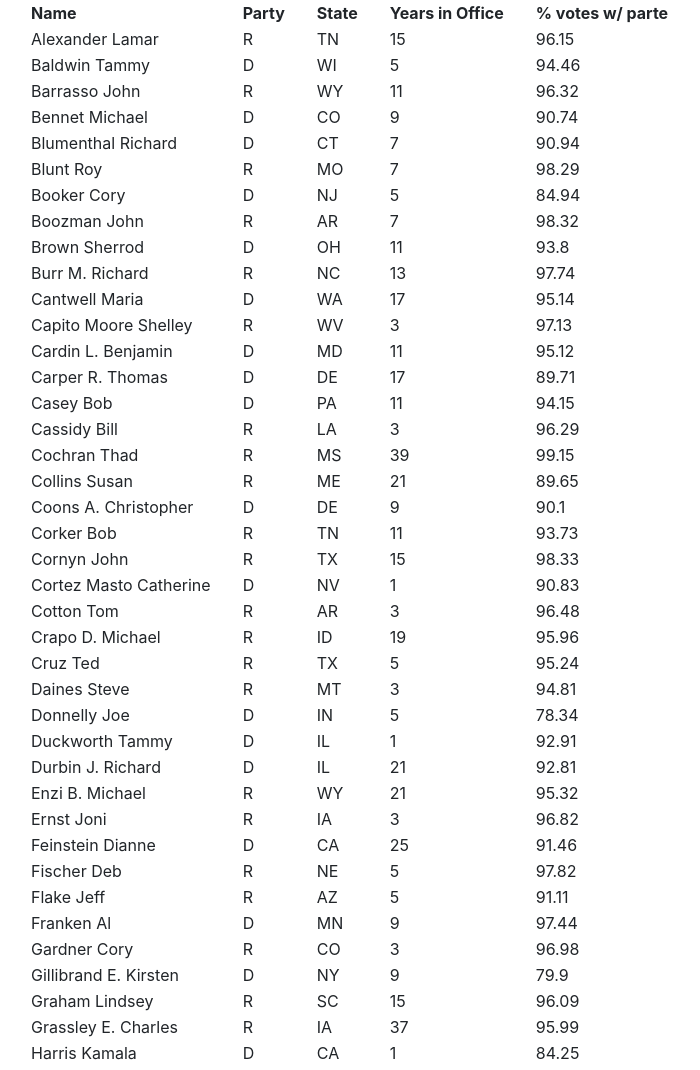
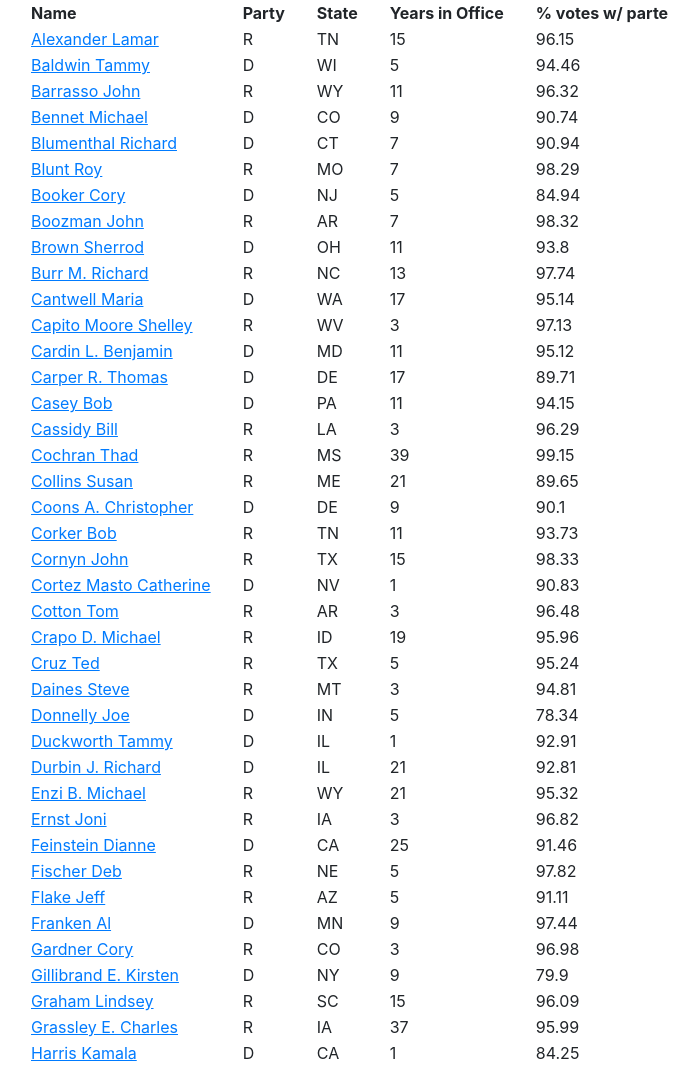
Before and after one commit to aperez536/Javascript, a plain HTML site: page JavaScript/task 2/senate-data(mostrando en tabla).html in a window 1280 px wide. Shown: the top 1070 px of the page, without its empty margins (0-700 px from the left). Drawn offline with nearby package versions, Linux system fonts and the light colour scheme.

Commit message:
agrego link para refenciar a la pagina de los senadores.

```diff
--- a/JavaScript/task 2/estiloTabla.css
+++ b/JavaScript/task 2/estiloTabla.css
@@ -4,3 +4,6 @@ text-indent: 30px;
 td{
   text-indent: 30px;
 }
+a{
+  text-decoration: underline;
+}
--- a/JavaScript/task 2/senate-data(mostrando en tabla).html
+++ b/JavaScript/task 2/senate-data(mostrando en tabla).html
@@ -27,7 +27,7 @@
         var objectSenate = JSON.parse(JSON.stringify(senate));
         var resultado = document.getElementById("datos_del_senado");
         var nombreCompleto;
-
+        var direccion;
         $("#Table").append('<tr><th>Name</th>'+
         '<th>Party</th>'+'<th>State</th>'+'<th>Years in Office</th>'+'<th>% votes w/ parte</th></tr>');
           console.log(" aca toy");
@@ -40,7 +40,7 @@
             }
 
           $("#Table").append('<tr>'+
-          '<td>'+nombreCompleto+'</td>'+
+          '<td>'+'<a href=objectSenate[i].url>' +nombreCompleto+'</a>'+'</td>'+
           '<td>'+objectSenate[i].party+'</td>'+
           '<td>'+objectSenate[i].state+'</td>'+
           '<td>'+objectSenate[i].seniority+'</td>'+
```
